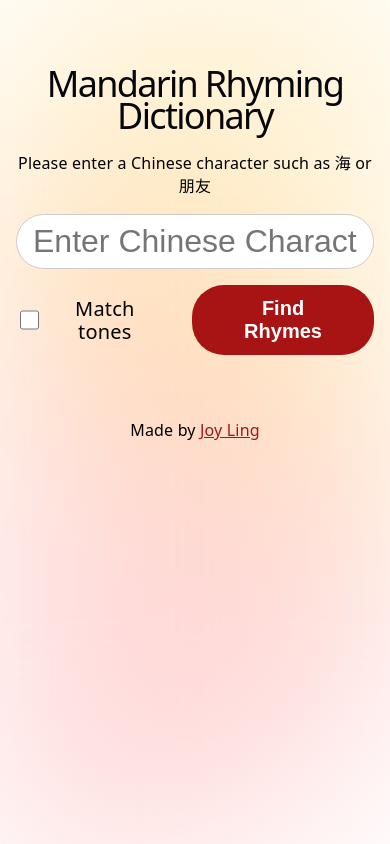
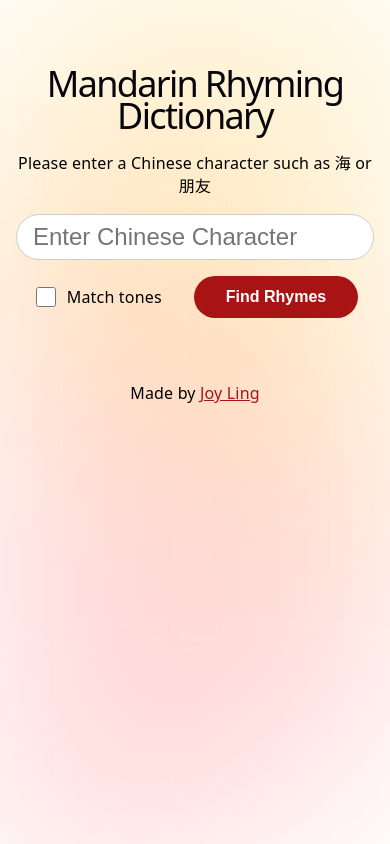
Before and after one commit to joy-ling/mandarin-rhymes-react, a React (Vite) app: page / in a window 390 px wide. Built offline with nearby package versions, Linux system fonts and the light colour scheme.

Commit message:
Mobile styling tweaks

```diff
--- a/index.html
+++ b/index.html
@@ -1,7 +1,7 @@
 <!doctype html>
 <html lang="en">
   <head>
-    <!-- Google Tag Manager -->
+  <!-- Google Tag Manager -->
   <script>(function(w,d,s,l,i){w[l]=w[l]||[];w[l].push({'gtm.start':
   new Date().getTime(),event:'gtm.js'});var f=d.getElementsByTagName(s)[0],
   j=d.createElement(s),dl=l!='dataLayer'?'&l='+l:'';j.async=true;j.src=
--- a/src/App.css
+++ b/src/App.css
@@ -72,6 +72,7 @@ main {
   display: flex;
   align-items: center;
   gap: 0.5rem;
+  text-align: left;
 
   input[type="checkbox"] {
     width: 1.25rem;
@@ -179,6 +180,10 @@ footer {
     line-height: 2rem;
   }
 
+  .search-bar {
+    font-size: 1.5rem;
+  }
+
   .header {
     display: none;
   }
@@ -206,10 +211,10 @@ footer {
   }
 
   .find-rhymes {
-    font-size: 1.25rem;
+    font-size: 1rem;
   }
 
   .match-tones {
-    font-size: 1.25rem;
+    font-size: 1rem;
   }
 }
```
